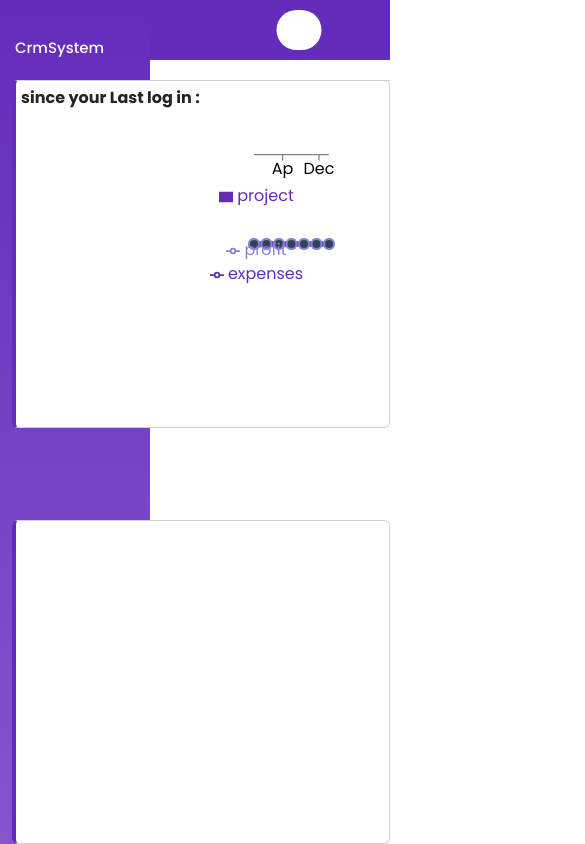
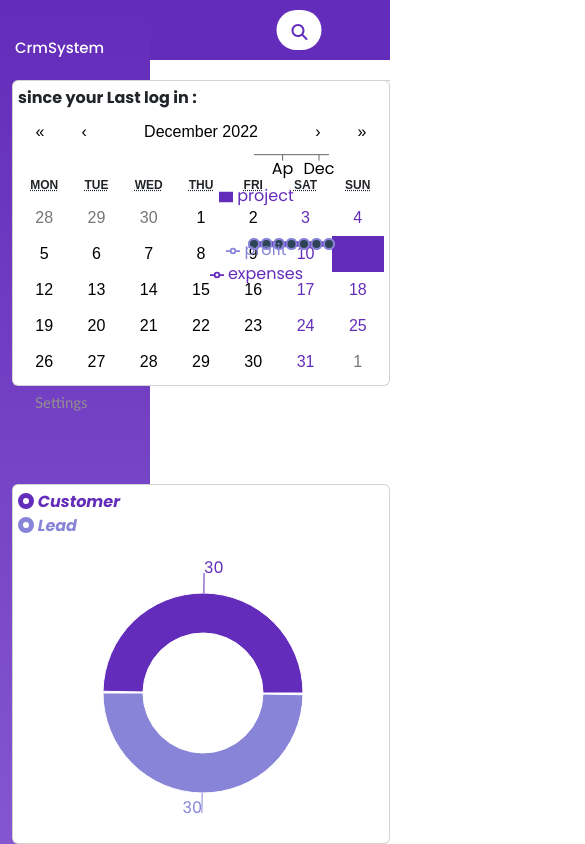
Before and after one commit to Fara7amad/crm-system, a React (Vite) app: page / in a window 390 px wide. Shown: the top 844 px of the page, 585 px wide, since content can reach past the window. Built offline with nearby package versions, Linux system fonts and the light colour scheme.

Commit message:
dashboard without responsive i well make it next time , Yub just it

```diff
--- a/package.json
+++ b/package.json
@@ -25,6 +25,7 @@
     "mdb-react-ui-kit": "^5.0.0",
     "react": "^18.2.0",
     "react-bootstrap": "^2.6.0",
+    "react-calendar": "^4.0.0",
     "react-dom": "^18.2.0",
     "react-paginate": "^8.1.4",
     "react-router-dom": "^6.4.3",
--- a/src/components/DashboardPage/DashboardPage.css
+++ b/src/components/DashboardPage/DashboardPage.css
@@ -1,12 +1,8 @@
 
 .con1{
-
    height: 2cm;
 }
- .con2{
-
- }
- .card{
+.cardth3{
    border-left: 4px solid  #632cba !important;
    width: 250px;
    display: flex;
@@ -15,22 +11,142 @@
    margin-top: 20px;
    padding: 5px;
 }
-
 .iconn{
    color: #632cba;
 }
-
- .container-chart-mon-pro{
-    background-color: red;
+.cardtw2{
+   width: 10cm;
+   margin: 0 auto;
+   margin-top: 20px;
+   padding: 5px;
+}
+ .react-calendar {
+   width:  10cm;
+   max-width: 100%;
+   background: white;
+   font-family: Arial, Helvetica, sans-serif;
+   line-height: 1.125em;
  }
 
- .chart{
-
+.customer-lead{
+   color: #632cba;
+   font-weight: bold;
+}
+.lead-customer{
+   color: #8884d8;
+   font-weight: bold;
 }
 
 
 
 
- .card-last-login{
- width: 10cm;
+ /* css celender react */
+.react-calendar--doubleView {
+   width: 700px;
 }
+ .react-calendar--doubleView .react-calendar__viewContainer {
+   display: flex;
+   margin: -0.5em;
+ }
+ .react-calendar--doubleView .react-calendar__viewContainer > * {
+   width: 50%;
+   margin: 0.5em;
+ }
+ .react-calendar,
+ .react-calendar *,
+ .react-calendar *:before,
+ .react-calendar *:after {
+   -moz-box-sizing: border-box;
+   -webkit-box-sizing: border-box;
+   box-sizing: border-box;
+ }
+ .react-calendar button {
+   margin: 0;
+   border: 0;
+   outline: none;
+ }
+ .react-calendar button:enabled:hover {
+   cursor: pointer;
+ }
+ .react-calendar__navigation {
+   display: flex;
+   height: 44px;
+   margin-bottom: 1em;
+ }
+ .react-calendar__navigation button {
+   min-width: 44px;
+   background: none;
+ }
+ .react-calendar__navigation button:disabled {
+   background-color: #632cba;
+ }
+ .react-calendar__navigation button:enabled:hover,
+ .react-calendar__navigation button:enabled:focus {
+   background-color: #8884d8;
+ }
+ .react-calendar__month-view__weekdays {
+   text-align: center;
+   text-transform: uppercase;
+   font-weight: bold;
+   font-size: 0.75em;
+ }
+ .react-calendar__month-view__weekdays__weekday {
+   padding: 0.5em;
+ }
+ .react-calendar__month-view__weekNumbers .react-calendar__tile {
+   display: flex;
+   align-items: center;
+   justify-content: center;
+   font-size: 0.75em;
+   font-weight: bold;
+ }
+ .react-calendar__month-view__days__day--weekend {
+   color: #632cba;
+ }
+ .react-calendar__month-view__days__day--neighboringMonth {
+   color: #757575;
+ }
+ .react-calendar__year-view .react-calendar__tile,
+ .react-calendar__decade-view .react-calendar__tile,
+ .react-calendar__century-view .react-calendar__tile {
+   padding: 2em 0.5em;
+ }
+ .react-calendar__tile {
+   max-width: 100%;
+   padding: 10px 6.6667px;
+   background: none;
+   text-align: center;
+   line-height: 16px;
+ }
+ .react-calendar__tile:disabled {
+   background-color: #f0f0f0;
+ }
+ .react-calendar__tile:enabled:hover,
+ .react-calendar__tile:enabled:focus {
+   background-color: #e6e6e6;
+ }
+ .react-calendar__tile--now {
+   background: #632cba;
+ }
+ .react-calendar__tile--now:enabled:hover,
+ .react-calendar__tile--now:enabled:focus {
+   background: #8884d8;
+ }
+ .react-calendar__tile--hasActive {
+   background: #632cba;
+ }
+ .react-calendar__tile--hasActive:enabled:hover,
+ .react-calendar__tile--hasActive:enabled:focus {
+   background: #8884d8;
+ }
+ .react-calendar__tile--active {
+   background: #632cba;
+   color: 8884d8;
+ }
+ .react-calendar__tile--active:enabled:hover,
+ .react-calendar__tile--active:enabled:focus {
+   background: #8884d8;
+ }
+ .react-calendar--selectRange .react-calendar__tile--hover {
+   background-color: #8884d8;
+ }
--- a/src/components/DashboardPage/DashboardPage.jsx
+++ b/src/components/DashboardPage/DashboardPage.jsx
@@ -3,18 +3,22 @@ import { FontAwesomeIcon } from "@fortawesome/react-fontawesome";
 import { faUser } from "@fortawesome/free-solid-svg-icons";
 import { faSackDollar } from "@fortawesome/free-solid-svg-icons";
 import { faUsers } from "@fortawesome/free-solid-svg-icons";
-import { LineChart, Line, XAxis, YAxis, CartesianGrid, Tooltip, ResponsiveContainer , Legend ,  BarChart, Bar } from 'recharts';
-import React from 'react';
+import { faCircleDot } from "@fortawesome/free-solid-svg-icons";
+import { LineChart, Line, XAxis, YAxis, CartesianGrid, Tooltip, ResponsiveContainer , Legend ,  BarChart, Bar , PieChart, Pie, Sector, Cell } from 'recharts';
+import React , { useState } from 'react';
+import Calendar from 'react-calendar';
+
+
+
 
 
 const DashboardPage = () => {
 
-
+  const [value, onChange] = useState(new Date());
 
   let Total_customers = 500;
   let Total_project  = 183;
   let Ernings = 13840;
-
 
   const data = [
     { month: "Jan", project: 10 },
@@ -30,9 +34,6 @@ const DashboardPage = () => {
     { month: "Nov", project: 110 },
     { month: "Dec", project: 120 },
   ];
-
-
-
 
   const data2 = [
     {
@@ -65,17 +66,24 @@ const DashboardPage = () => {
       expenses: 2700,
     },
   ];
-
-
+  const data3 = [
+    { name: 'Customer', value: 30 },
+    { name: 'Lead', value: 30 }
+  ];
+  const COLORS = ['#632cba', '#8884d8'];
   return (
     <>
       <div className="container con1">
 
         <div className="row">
 
+
+
+
+
           <div className="col-3">
 
-            <div className="card card-customers">
+            <div className="card card-customers cardth3">
             <i> <FontAwesomeIcon icon={faUser} className="iconn"/> <b>Total customers  {Total_customers} </b> </i>
             </div>
 
@@ -84,7 +92,7 @@ const DashboardPage = () => {
 
           <div className="col-3">
 
-            <div className="card card-projects">
+            <div className="card card-projects cardth3">
             <i> <FontAwesomeIcon icon={faUsers} className="iconn" /> <b>Total projects  {Total_project} </b> </i>
             </div>
 
@@ -93,29 +101,54 @@ const DashboardPage = () => {
 
           <div className="col-3">
 
-            <div className="card card-Ernings">
+            <div className="card card-Ernings cardth3">
             <i> <FontAwesomeIcon icon={faSackDollar} className="iconn" /> <b>Ernings {Ernings} </b>  </i>
             </div>
 
           </div>
 
+
+
+
+
+
+
+
+
+
           <div className="col-3">
 
-            <div className="card card-last-login position-absolute top-1 end-0  ">
-            <b>since your Last log in : </b> <br></br><br></br><br></br><br></br><br></br><br></br><br></br><br></br><br></br><br></br><br></br><br></br><br></br>
+            <div className="card card-last-login cardtw2 position-absolute top-1 end-0  ">
+            <b>since your Last log in :</b>
+            <Calendar onChange={onChange} value={value} />
+            </div>
+
+          </div>
+
+          <div className="col-3">
+            <div className="card card-last-login cardtw2 position-absolute bottom-0 end-0 ">
+
+            <i className="customer-lead"><FontAwesomeIcon icon={faCircleDot} className="icon-customer" /> Customer </i>
+            <i className="lead-customer"><FontAwesomeIcon icon={faCircleDot} className="icon-lead" /> Lead </i>
+
+            <PieChart width={800} height={300}>
+            <Pie data={data3} cx={180} cy={150} innerRadius={60} outerRadius={100} fill="#8884d8" paddingAngle={1} dataKey="value" label >
+            {data.map((entry, index) => (
+            <Cell key={`cell-${index}`} fill={COLORS[index % COLORS.length]} />))}
+            </Pie>
+            </PieChart>
             </div>
 
           </div>
 
 
-          <div className="col-3">
 
-            <div className="card card-last-login  position-absolute bottom-0 end-0 ">
-            <b></b> <br></br><br></br><br></br><br></br><br></br><br></br><br></br><br></br><br></br><br></br><br></br><br></br><br></br>
-            </div>
-          </div>
+
+
+
 
         </div>
+
       </div>
 
 
@@ -153,9 +186,6 @@ const DashboardPage = () => {
         </ResponsiveContainer>
       </div>
 
-
-
-
     </div>
     </>
   );
--- a/src/components/DashboardPage/NavigationBar.jsx
+++ b/src/components/DashboardPage/NavigationBar.jsx
@@ -1,5 +1,8 @@
 import './NavigationBar.css'
 import { FontAwesomeIcon } from "@fortawesome/react-fontawesome";
+import { faSearch } from "@fortawesome/free-solid-svg-icons";
+import { faBell } from "@fortawesome/free-solid-svg-icons";
+
 
 export default function NavigationBar() {
     return (
@@ -8,7 +11,7 @@ export default function NavigationBar() {
 
         <div className="exsit-notification">
           <button type="button" className="icon-button">
-            <i className="material-icons bi-bell "> <FontAwesomeIcon icon="fa-regular fa-bell" /> </i>
+            <i className="material-icons bi-bell "> <FontAwesomeIcon icon={faBell} /> </i>
             <span className="icon-button__badge"></span>
           </button>
 
@@ -26,7 +29,7 @@ export default function NavigationBar() {
           ></input>
           <a className="search-btn" href="#">
             {" "}
-            <i className="fas fa-search"> <FontAwesomeIcon icon="fa-solid fa-magnifying-glass" /> </i>
+            <i className="fas fa-search"> <FontAwesomeIcon icon={faSearch} /> </i>
           </a>
         </div>
       </div>
```
Also changed, not shown: 1 other file (tests, documents, lock files or other folders). Lines whose indentation alone changed are shown as unchanged.
